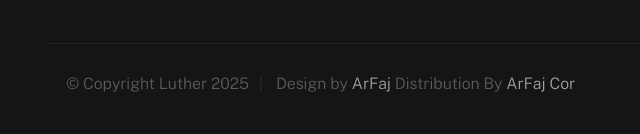
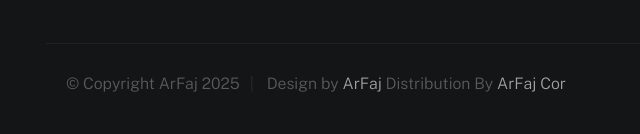
Before and after one commit to arfajhf/fajar, a plain HTML site: page index.html in a window 1280 px wide. Shown: the part 4782-4916 px from the top of the page, 5-645 px from the left. Drawn offline with nearby package versions, Linux system fonts and the light colour scheme; a web font is replaced by a local one.

Commit message:
Update index.html

```diff
--- a/index.html
+++ b/index.html
@@ -6,7 +6,7 @@
     <!--- basic page needs
     ================================================== -->
     <meta charset="utf-8">
-    <title>Luther</title>
+    <title>Portfolio</title>
     <meta name="description" content="">
     <meta name="author" content="">
 
@@ -21,9 +21,9 @@
 
     <!-- favicons
     ================================================== -->
-    <link rel="apple-touch-icon" sizes="180x180" href="apple-touch-icon.png">
+<!--     <link rel="apple-touch-icon" sizes="180x180" href="apple-touch-icon.png">
     <link rel="icon" type="image/png" sizes="32x32" href="favicon-32x32.png">
-    <link rel="icon" type="image/png" sizes="16x16" href="favicon-16x16.png">
+    <link rel="icon" type="image/png" sizes="16x16" href="favicon-16x16.png"> -->
     <link rel="manifest" href="site.webmanifest">
 
 </head>
@@ -502,7 +502,7 @@
 
             <div class="row">
                 <div class="column ss-copyright">
-                    <span>© Copyright Luther 2025</span>
+                    <span>© Copyright ArFaj 2025</span>
                     <span>Design by <a href="https://github.com/arfajhf">ArFaj</a> Distribution By <a
                             href="https://github.com/arfajhf">ArFaj Cor</a></span>
                 </div>
```
